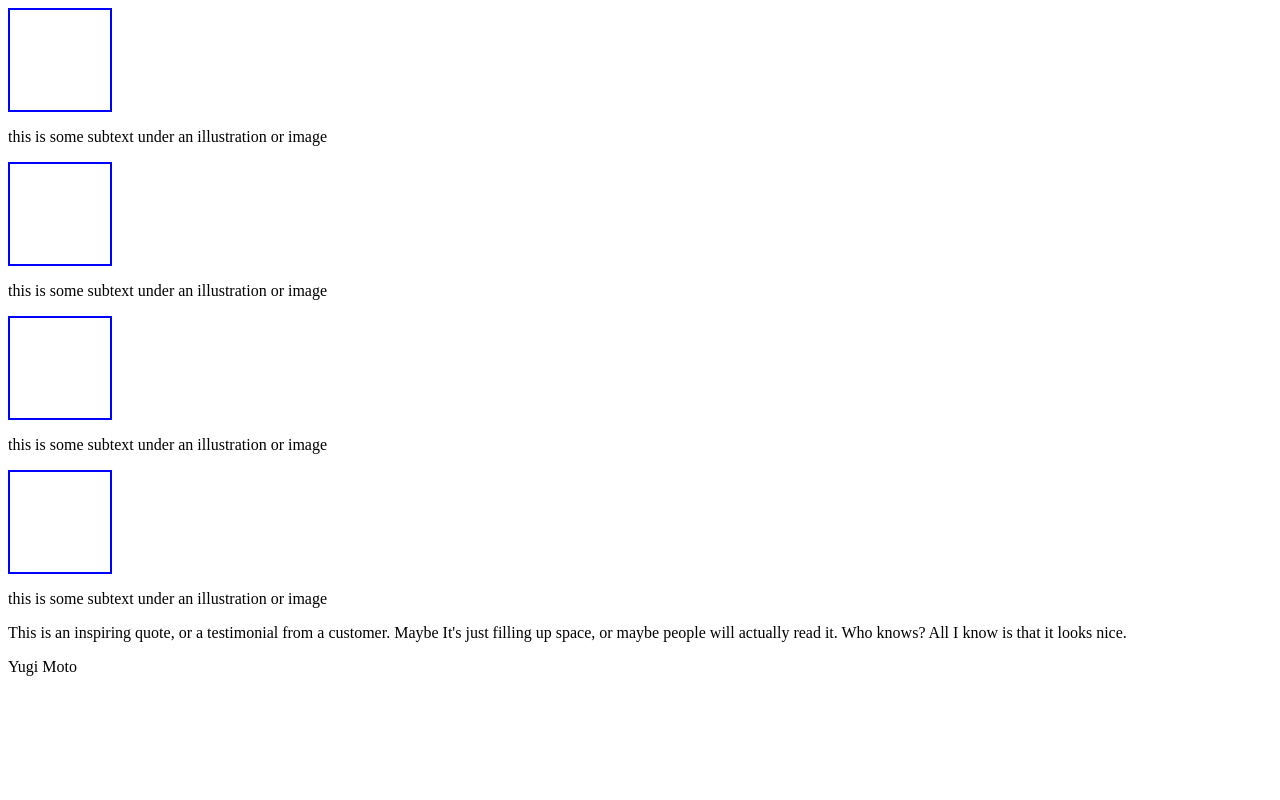
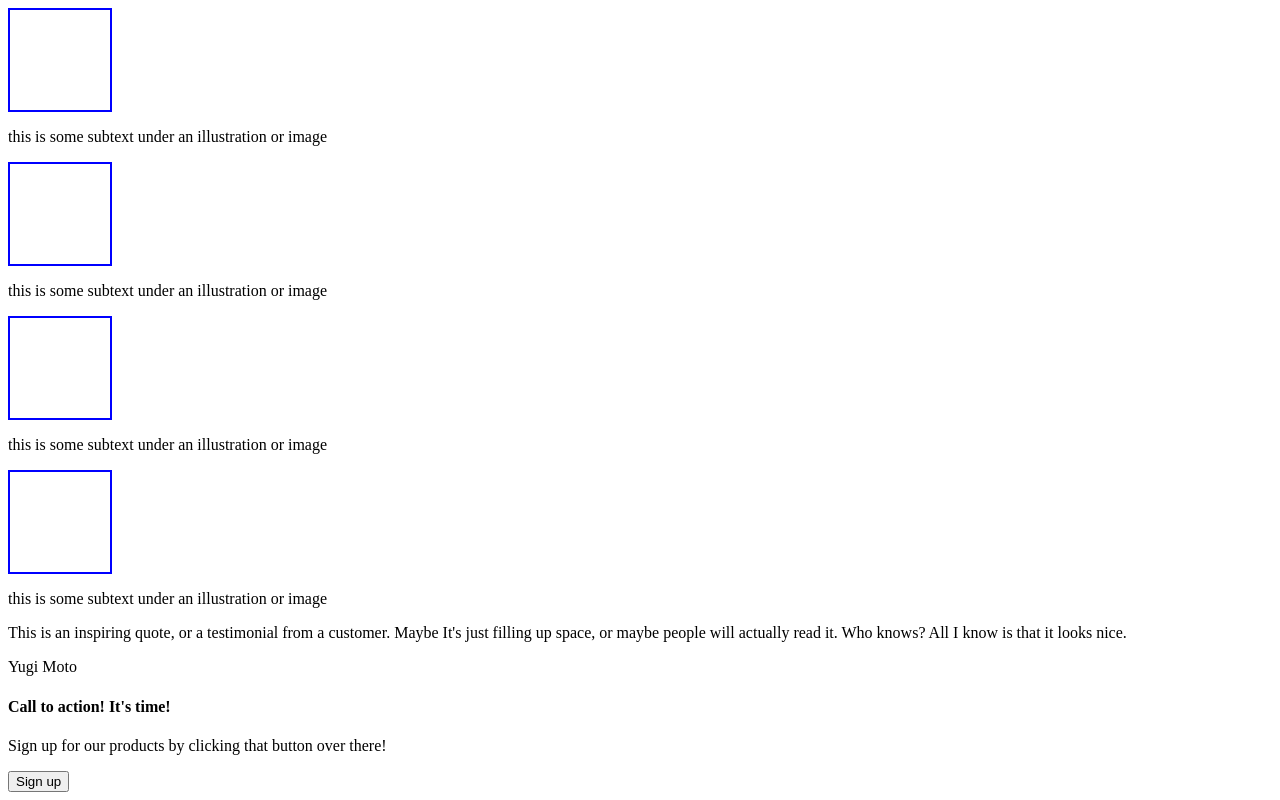
Before and after one commit to ArueMaru/landing-page, a plain HTML site: page index.html in a window 1280 px wide. Shown: the part 573-1373 px from the top of the page. Before the commit the page ends 1265 px from the top, so only its background shows below. Drawn offline with Linux system fonts and the light colour scheme.

Commit message:
add call to action with a sign up button

```diff
--- a/index.html
+++ b/index.html
@@ -60,6 +60,12 @@
     <p>Yugi Moto</p>
   </section>
 
+  <div>
+    <h4>Call to action! It's time!</h4>
+    <p>Sign up for our products by clicking that button over there!</p>
+    <button>Sign up</button>
+  </div>
+
 </body>
 
 </html>
```
